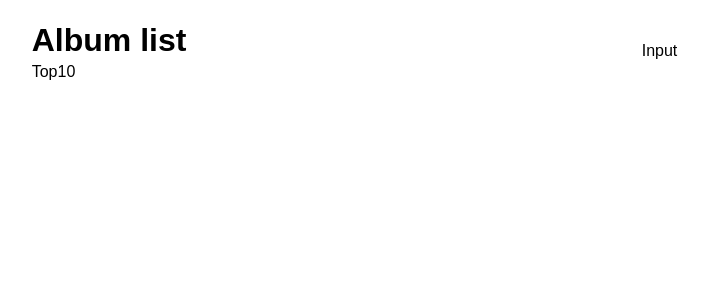
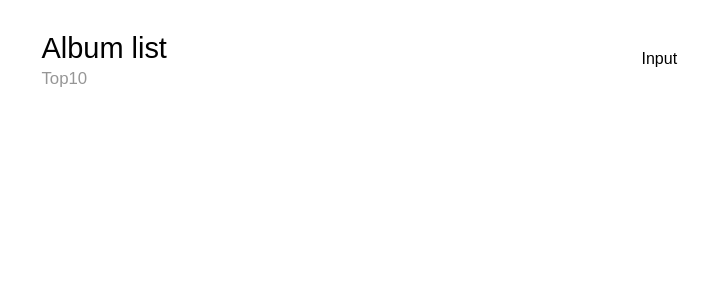
Before and after one commit to ispoljari/itunes-album-list, a React (Create React App) app: page / in a window 1280 px wide. Shown: the top 300 px of the page, without its empty margins (11-720 px from the left). Built offline with nearby package versions, Linux system fonts and the light colour scheme.

Commit message:
Add styling to Header h1 and p elements

```diff
--- a/src/components/Header/Header.js
+++ b/src/components/Header/Header.js
@@ -1,6 +1,7 @@
 import React, { Component } from 'react';
 
 import { Row, Column, Box } from '../../layout';
+import { H1, P } from './Header.styled';
 
 class Header extends Component {
   render() {
@@ -8,20 +9,20 @@ class Header extends Component {
       <Box
         as="header"
         role="banner"
-        px="20px"
-        py="20px"
+        px="30px"
+        py="30px"
       >
         <Row>
           <Column
             xs={12}
             sm={6}
           >
-            <h1>
+            <H1>
               Album list
-            </h1>
-            <p>
+            </H1>
+            <P>
               Top10
-            </p>
+            </P>
           </Column>
           <Column
             xs={12}
--- /dev/null
+++ b/src/components/Header/Header.styled.js
@@ -0,0 +1,27 @@
+import styled from 'styled-components';
+
+export const H1 = styled.h1`
+  font-size: calc(22px + (32 - 22) * ((100vw - 320px) / (1700 - 320)));
+  font-weight: 400;
+
+  @media (min-width: 1700px) {
+    font-size: 32px;
+  }
+
+  @media (max-width: 320px) {
+    font-size: 22px;
+  }
+`;
+
+export const P = styled.p`
+  font-size: calc(14px + (18 - 14) * ((100vw - 320px) / (1700 - 320)));
+  color: #969696;
+
+  @media (min-width: 1700px) {
+    font-size: 18px;
+  }
+
+  @media (max-width: 320px) {
+    font-size: 14px;
+  }
+`;
```
